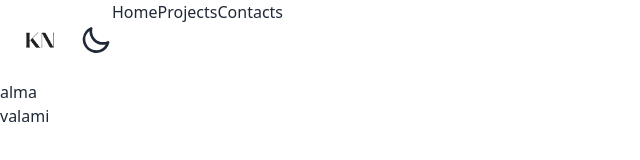
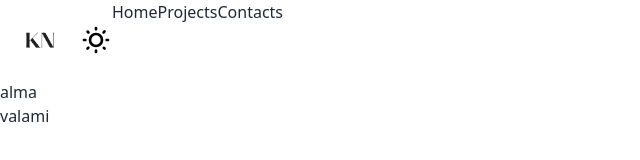
Before and after one commit to krisszcode/portfolio, a Next.js app in the folder frontend/: page / in a window 1280 px wide. Shown: the top 160 px of the page, without its empty margins (0-640 px from the left). Built offline with nearby package versions, Linux system fonts and the light colour scheme.

Commit message:
fix theme and icon mismatch when loading

```diff
--- a/frontend/src/app/components/Logo.tsx
+++ b/frontend/src/app/components/Logo.tsx
@@ -1,13 +1,24 @@
-import React from 'react';
+import React, { useState, useEffect } from 'react';
 import logoBlack from 'public/logoBlack.png';
 import logoWhite from 'public/logoWhite.png';
 import { useTheme } from 'next-themes';
 import Image from 'next/image';
 
 
+
 const Logo = () => {
+
+  const [hasMounted, setHasMounted] = useState(false);
+
+
     const { resolvedTheme } = useTheme()
     let src
+
+    useEffect(() => {
+      setHasMounted(true);
+    }, []);
+
+    if (!hasMounted) return null;
 
     switch (resolvedTheme) {
       case 'light':
@@ -16,9 +27,6 @@ const Logo = () => {
       case 'dark':
         src = logoWhite
         break
-      default:
-        src = logoBlack
-        break
     }
 
     return <Image src={src} className='w-10 h-10 m-5' width={40} height={40} alt='Logo'/>
--- a/frontend/src/app/components/ThemeSwitcher.tsx
+++ b/frontend/src/app/components/ThemeSwitcher.tsx
@@ -1,11 +1,22 @@
 import { useTheme } from "next-themes";
+import Image from "next/image";
+import { useEffect, useState } from "react";
+
+import sunIcon from "public/images/sun.svg";
+import moonIcon from "public/images/moon.svg";
 
 const ThemeSwitcher = () => {
   const { theme, setTheme } = useTheme();
+  const [hasMounted, setHasMounted] = useState(false);
 
+  useEffect(() => {
+    setHasMounted(true);
+  }, []);
+
+  if (!hasMounted) return null; // Prevents rendering mismatches between server and client
 
   const toggleTheme = () => {
-    if (theme === "dark" || theme === "system") {
+    if (theme === "dark" ) {
       setTheme("light");
     } else {
       setTheme("dark");
@@ -14,21 +25,20 @@ const ThemeSwitcher = () => {
 
   return (
     <label className="swap swap-rotate">
-      <input type="checkbox" onChange={toggleTheme} />
-      <svg
-        className="swap-on fill-current w-8 h-8"
-        xmlns="http://www.w3.org/2000/svg"
-        viewBox="0 0 24 24"
-      >
-        <path d="M5.64,17l-.71.71a1,1,0,0,0,0,1.41,1,1,0,0,0,1.41,0l.71-.71A1,1,0,0,0,5.64,17ZM5,12a1,1,0,0,0-1-1H3a1,1,0,0,0,0,2H4A1,1,0,0,0,5,12Zm7-7a1,1,0,0,0,1-1V3a1,1,0,0,0-2,0V4A1,1,0,0,0,12,5ZM5.64,7.05a1,1,0,0,0,.7.29,1,1,0,0,0,.71-.29,1,1,0,0,0,0-1.41l-.71-.71A1,1,0,0,0,4.93,6.34Zm12,.29a1,1,0,0,0,.7-.29l.71-.71a1,1,0,1,0-1.41-1.41L17,5.64a1,1,0,0,0,0,1.41A1,1,0,0,0,17.66,7.34ZM21,11H20a1,1,0,0,0,0,2h1a1,1,0,0,0,0-2Zm-9,8a1,1,0,0,0-1,1v1a1,1,0,0,0,2,0V20A1,1,0,0,0,12,19ZM18.36,17A1,1,0,0,0,17,18.36l.71.71a1,1,0,0,0,1.41,0,1,1,0,0,0,0-1.41ZM12,6.5A5.5,5.5,0,1,0,17.5,12,5.51,5.51,0,0,0,12,6.5Zm0,9A3.5,3.5,0,1,1,15.5,12,3.5,3.5,0,0,1,12,15.5Z" />
-      </svg>
-      <svg
-        className="swap-off fill-current w-8 h-8"
-        xmlns="http://www.w3.org/2000/svg"
-        viewBox="0 0 24 24"
-      >
-        <path d="M21.64,13a1,1,0,0,0-1.05-.14,8.05,8.05,0,0,1-3.37.73A8.15,8.15,0,0,1,9.08,5.49a8.59,8.59,0,0,1,.25-2A1,1,0,0,0,8,2.36,10.14,10.14,0,1,0,22,14.05,1,1,0,0,0,21.64,13Zm-9.5,6.69A8.14,8.14,0,0,1,7.08,5.22v.27A10.15,10.15,0,0,0,17.22,15.63a9.79,9.79,0,0,0,2.1-.22A8.11,8.11,0,0,1,12.14,19.73Z" />
-      </svg>
+      <input type="checkbox" onChange={toggleTheme}/>
+      {theme === "dark" ? (
+      <Image
+        className="w-8 h-8 fill-current"
+        src={moonIcon}
+        alt="Dark"
+      />
+    ) : (
+      <Image
+        className="w-8 h-8 fill-current"
+        src={sunIcon}
+        alt="Light"
+      />
+    )}
     </label>
   );
 };
--- a/frontend/tailwind.config.js
+++ b/frontend/tailwind.config.js
@@ -13,7 +13,7 @@ module.exports = {
   },
   plugins: [require('daisyui')],
   daisyui: {
-    themes: ["light", "dark"],
+    themes: false,
   },
   layers: ['base', 'components', 'utilities'],
 }
```
Also changed, not shown: frontend/public/images/moon.svg (added), frontend/public/images/sun.svg (added).
